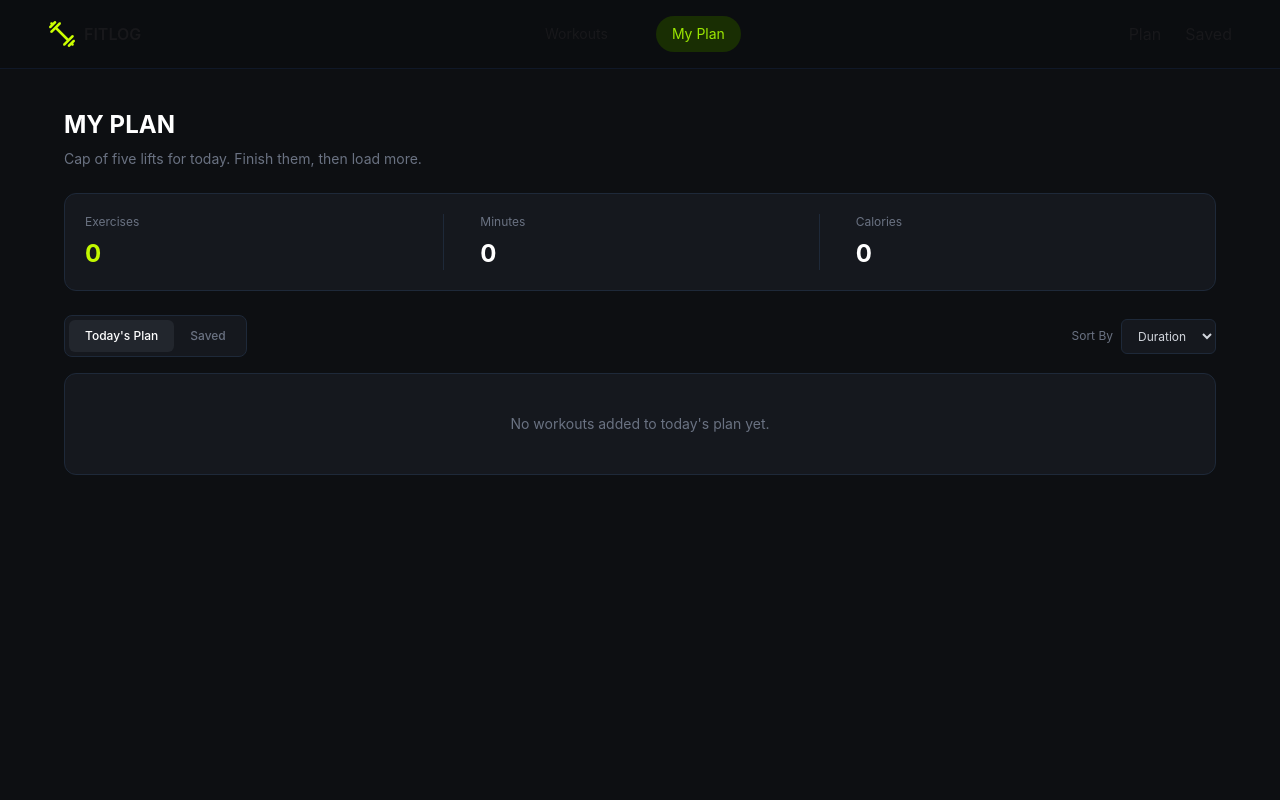
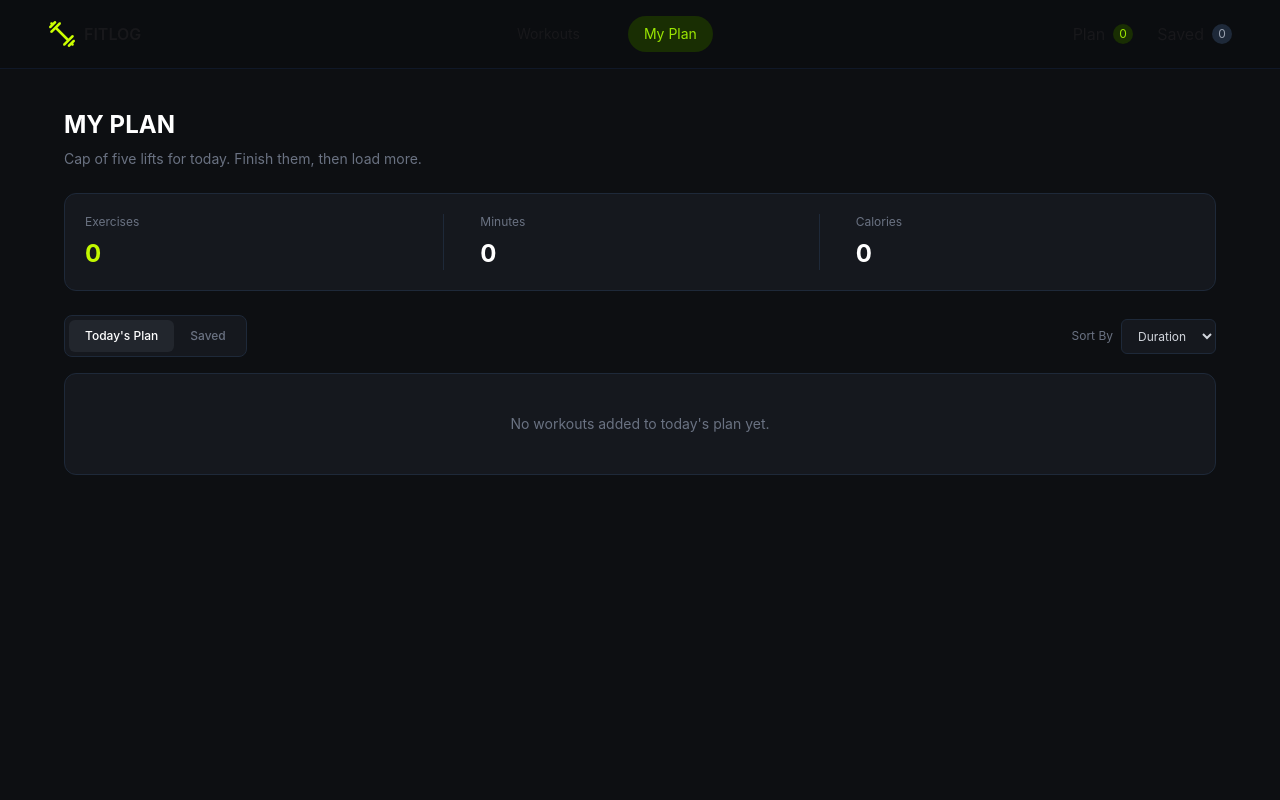
Before and after one commit to sajid-07321/assignment-6, a Next.js app: page /my-plan in a window 1280 px wide. Shown: the top 800 px of the page. Built offline with nearby package versions, Linux system fonts and the light colour scheme.

Commit message:
readme.md and link by pages

```diff
--- a/app/components/MyPlan.tsx
+++ b/app/components/MyPlan.tsx
@@ -1,6 +1,8 @@
 "use client";
 import React, { useContext, useState } from "react";
 import { WorkoutContext } from "../context/WorkoutContext";
+import Image from "next/image";
+import Link from "next/link";
 
 const MyPlan = () => {
   const { plan, saved } = useContext(WorkoutContext);
@@ -39,8 +41,9 @@ const MyPlan = () => {
             <p className="text-xs text-gray-500">Minutes</p>
 
             <p className="mt-2 text-2xl font-bold">
-              {currentWorkouts.reduce(
-                (total, workout) => total + workout.duration,
+                {currentWorkouts.reduce(
+                  (total: number, workout: (typeof currentWorkouts)[number]) =>
+                    total + workout.duration,
                 0,
               )}
             </p>
@@ -52,7 +55,7 @@ const MyPlan = () => {
 
             <p className="mt-2 text-2xl font-bold">
               {currentWorkouts.reduce(
-                (total, workout) => total + workout.caloriesBurned,
+                (total: number, workout:(typeof currentWorkouts)[number]) => total + workout.caloriesBurned,
                 0,
               )}
             </p>
@@ -114,16 +117,18 @@ const MyPlan = () => {
               </p>
             </div>
           ) : (
-            currentWorkouts.map((workout) => (
+            currentWorkouts.map((workout:(typeof currentWorkouts)[number]) => (
               <div
                 key={workout.id}
                 className="flex items-center gap-4 rounded-xl border border-gray-800 bg-[#15181e] p-3"
               >
                 {/* Image */}
-                <div className="h-16 w-24 shrink-0 overflow-hidden rounded-lg bg-gray-800">
-                  <img
+                <div className="shrink-0 overflow-hidden rounded-lg bg-gray-800">
+                  <Image
                     src={workout.image}
                     alt={workout.name}
+                    height={40}
+                    width={40}
                     className="h-full w-full object-cover"
                   />
                 </div>
@@ -140,9 +145,11 @@ const MyPlan = () => {
 
                 {/* Actions */}
                 <div className="flex items-center gap-2">
+                 <Link href={`/workouts/${workout.id}`}>
                   <button className="hidden rounded-full border border-gray-700 px-4 py-2 text-xs text-gray-300 hover:border-gray-500 sm:block">
                     View Details
                   </button>
+                 </Link>
 
                   {activeTab === "plan" && (
                     <button className="rounded-full bg-[#C2F800] px-4 py-2 text-xs font-semibold text-black hover:bg-lime-300">
--- a/app/components/NavBar.tsx
+++ b/app/components/NavBar.tsx
@@ -1,12 +1,15 @@
 "use client"
 import Image from 'next/image';
-import React from 'react';
+import React, { useContext } from 'react';
 import logo from '@/public/logo.png'
 import Link from 'next/link';
 import { usePathname } from 'next/navigation';
+import { WorkoutContext } from '../context/WorkoutContext';
 
 
 const NavBar = () => {
+
+    const { plan, saved } = useContext(WorkoutContext);
     const pathname = usePathname();
 
     return (
@@ -44,10 +47,32 @@ const NavBar = () => {
 
         </div>
             {/* right side */}
-            <div className='flex items-center gap-6'>
-        <p>Plan</p>
-        <p>Saved</p>
-            </div>
+<div className="flex items-center gap-6">
+
+  <Link
+    href="/my-plan"
+    className="flex items-center gap-2 hover:text-lime-400"
+  >
+    <span>Plan</span>
+
+    <span className="flex h-5 min-w-5 items-center justify-center rounded-full bg-lime-950 px-1 text-xs text-lime-400">
+      {plan.length}
+    </span>
+  </Link>
+
+  <Link
+    href="/my-plan"
+    className="flex items-center gap-2 hover:text-lime-400"
+  >
+    <span>Saved</span>
+
+    <span className="flex h-5 min-w-5 items-center justify-center rounded-full bg-gray-800 px-1 text-xs text-gray-400">
+      {saved.length}
+    </span>
+  </Link>
+
+</div>
+
         </div>
     </nav>
     );
```
Also changed, not shown: 1 other file (tests, documents, lock files or other folders).
